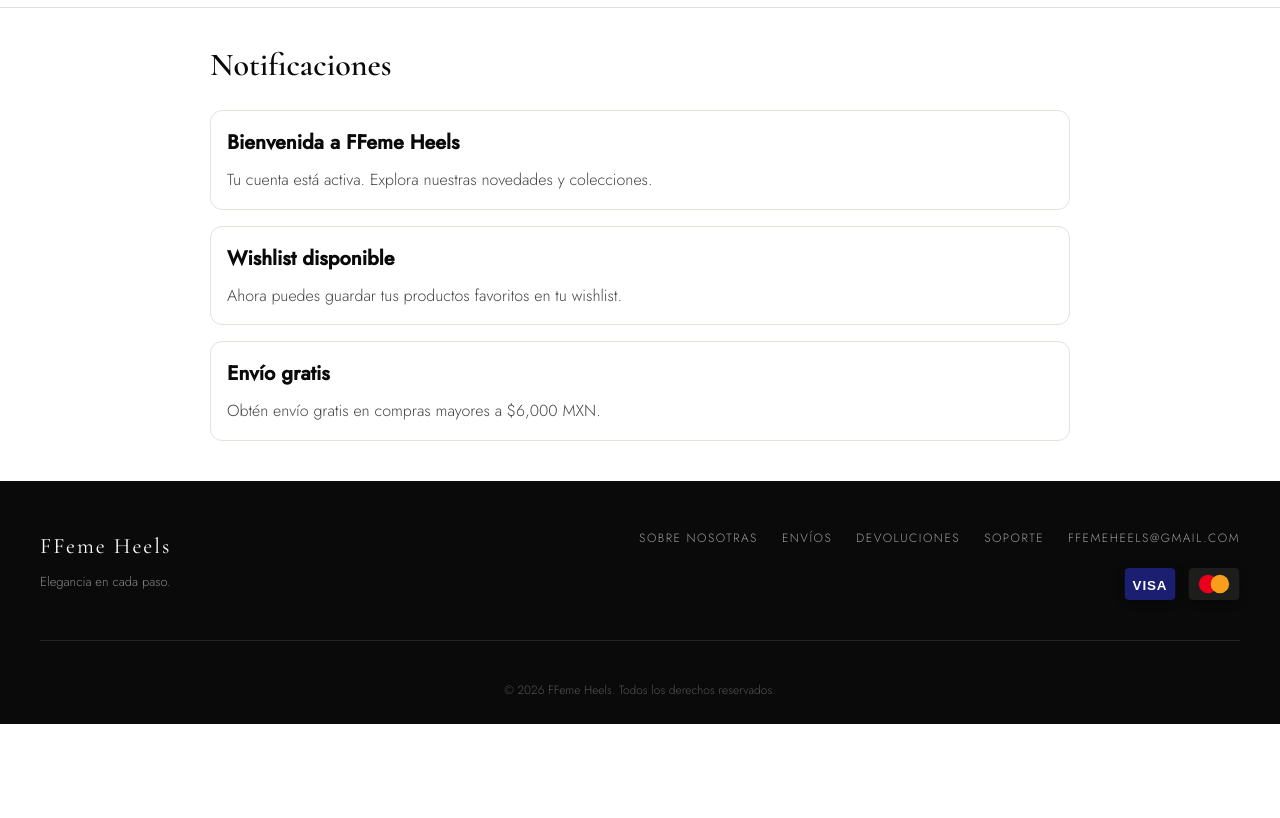
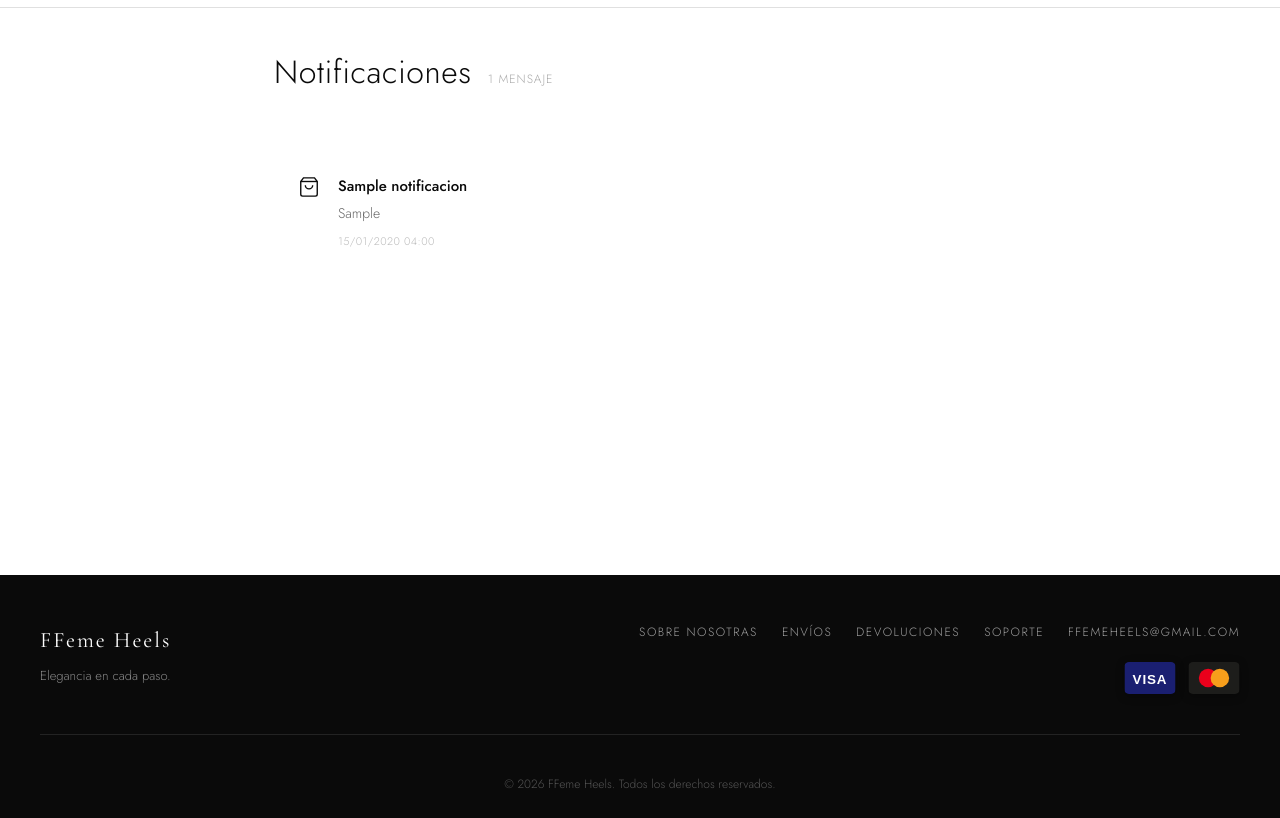
Before and after one commit to karl555-ops/ffeme-heels, a Django app: page /notificaciones/ in a window 1280 px wide. Shown: the part 71-889 px from the top of the page. Before the commit the page ends 795 px from the top, so only its background shows below. Run offline with Django 5.2, Linux system fonts and the light colour scheme; a user stored in the database is signed in; tables that the repository leaves empty hold one stand-in row (values such as "Sample post").

Commit message:
Notificaciones reales: modelo, auto-crear al pedir, rediseño página
Co-Authored-By: Claude Sonnet 4.6 <noreply@anthropic.com>

```diff
--- a/ffemeh/static/css/estilos.css
+++ b/ffemeh/static/css/estilos.css
@@ -1582,6 +1582,108 @@ a { color: inherit; text-decoration: none; }
     font-weight: 500;
     text-decoration: underline;
 }
+
+/* =========================================
+   PÁGINA: NOTIFICACIONES
+   ========================================= */
+.notif-main {
+    max-width: 780px;
+    margin: 0 auto;
+    padding: 48px 24px 64px;
+    min-height: calc(100vh - 64px - 200px);
+}
+
+.notif-header {
+    display: flex;
+    align-items: baseline;
+    gap: 16px;
+    margin-bottom: 36px;
+    padding-bottom: 20px;
+    border-bottom: 1px solid var(--gris-borde);
+}
+
+.notif-titulo {
+    font-family: var(--fuente-titulo);
+    font-size: 2rem;
+    font-weight: 300;
+    margin: 0;
+    letter-spacing: 0.02em;
+}
+
+.notif-count {
+    font-size: 12px;
+    letter-spacing: 0.08em;
+    text-transform: uppercase;
+    color: #aaa;
+}
+
+.notif-lista {
+    display: flex;
+    flex-direction: column;
+    gap: 14px;
+}
+
+.notif-card {
+    display: flex;
+    gap: 18px;
+    align-items: flex-start;
+    border: 1px solid var(--gris-borde);
+    border-radius: 10px;
+    padding: 20px 24px;
+    background: #fff;
+    border-left-width: 3px;
+}
+
+.notif-tipo--pedido { border-left-color: var(--negro); }
+.notif-tipo--promo  { border-left-color: #c9a96e; }
+.notif-tipo--info   { border-left-color: #b0b0b0; }
+
+.notif-icono {
+    flex-shrink: 0;
+    color: #888;
+    margin-top: 2px;
+}
+.notif-tipo--pedido .notif-icono { color: var(--negro); }
+.notif-tipo--promo  .notif-icono { color: #c9a96e; }
+
+.notif-cuerpo {
+    flex: 1;
+    display: flex;
+    flex-direction: column;
+    gap: 4px;
+}
+
+.notif-card-titulo {
+    font-size: 15px;
+    font-weight: 500;
+    color: var(--negro);
+    margin: 0;
+}
+
+.notif-card-mensaje {
+    font-size: 14px;
+    color: #666;
+    line-height: 1.6;
+    margin: 0;
+}
+
+.notif-fecha {
+    font-size: 11px;
+    color: #bbb;
+    letter-spacing: 0.04em;
+    margin-top: 4px;
+}
+
+.notif-vacia {
+    text-align: center;
+    padding: 60px 20px;
+    color: #bbb;
+    display: flex;
+    flex-direction: column;
+    align-items: center;
+    gap: 16px;
+}
+.notif-vacia p { font-size: 15px; color: #999; }
 
 /* =========================================
    PÁGINA: PERFIL
--- a/ffemeh/templates/notificaciones.html
+++ b/ffemeh/templates/notificaciones.html
@@ -4,7 +4,7 @@
 <head>
     <meta charset="UTF-8">
     <meta name="viewport" content="width=device-width, initial-scale=1.0">
-    <title>Notificaciones | FFeme Heels</title>
+    <title>Notificaciones — FFeme Heels</title>
     <link rel="stylesheet" href="{% static 'css/estilos.css' %}">
     <link rel="preconnect" href="https://fonts.googleapis.com">
     <link href="https://fonts.googleapis.com/css2?family=Cormorant+Garamond:ital,wght@0,300;0,400;0,600;1,300;1,400&family=Jost:wght@300;400;500&display=swap" rel="stylesheet">
@@ -52,20 +52,52 @@
     </div>
 </header>
 
-<main style="max-width: 900px; margin: 40px auto; padding: 0 20px;">
-    <h1 style="font-family: 'Cormorant Garamond', serif; margin-bottom: 20px;">Notificaciones</h1>
+<main class="notif-main">
+    <div class="notif-header">
+        <h1 class="notif-titulo">Notificaciones</h1>
+        <span class="notif-count">{{ notificaciones|length }} mensaje{{ notificaciones|length|pluralize }}</span>
+    </div>
 
     {% if notificaciones %}
-        <div style="display: grid; gap: 16px;">
+        <div class="notif-lista">
             {% for n in notificaciones %}
-                <article style="border: 1px solid #e7e1db; border-radius: 12px; padding: 16px; background: #fff;">
-                    <h2 style="margin: 0 0 8px 0; font-size: 1.25rem;">{{ n.titulo }}</h2>
-                    <p style="margin: 0; color: #444;">{{ n.mensaje }}</p>
-                </article>
+            <article class="notif-card notif-tipo--{{ n.tipo }}">
+                <div class="notif-icono">
+                    {% if n.tipo == "pedido" %}
+                    <svg viewBox="0 0 24 24" fill="none" stroke="currentColor" stroke-width="1.5" width="22" height="22">
+                        <path d="M6 2 3 6v14a2 2 0 0 0 2 2h14a2 2 0 0 0 2-2V6l-3-4z"/>
+                        <line x1="3" y1="6" x2="21" y2="6"/>
+                        <path d="M16 10a4 4 0 0 1-8 0"/>
+                    </svg>
+                    {% elif n.tipo == "promo" %}
+                    <svg viewBox="0 0 24 24" fill="none" stroke="currentColor" stroke-width="1.5" width="22" height="22">
+                        <path d="M12 2l3.09 6.26L22 9.27l-5 4.87 1.18 6.88L12 17.77l-6.18 3.25L7 14.14 2 9.27l6.91-1.01L12 2z"/>
+                    </svg>
+                    {% else %}
+                    <svg viewBox="0 0 24 24" fill="none" stroke="currentColor" stroke-width="1.5" width="22" height="22">
+                        <circle cx="12" cy="12" r="10"/>
+                        <line x1="12" y1="8" x2="12" y2="12"/>
+                        <line x1="12" y1="16" x2="12.01" y2="16"/>
+                    </svg>
+                    {% endif %}
+                </div>
+                <div class="notif-cuerpo">
+                    <p class="notif-card-titulo">{{ n.titulo }}</p>
+                    <p class="notif-card-mensaje">{{ n.mensaje }}</p>
+                    <span class="notif-fecha">{{ n.creada_en|date:"d/m/Y H:i" }}</span>
+                </div>
+            </article>
             {% endfor %}
         </div>
     {% else %}
-        <p>No tienes notificaciones por ahora.</p>
+        <div class="notif-vacia">
+            <svg viewBox="0 0 24 24" fill="none" stroke="currentColor" stroke-width="1" width="52" height="52">
+                <path d="M18 8A6 6 0 0 0 6 8c0 7-3 9-3 9h18s-3-2-3-9"/>
+                <path d="M13.73 21a2 2 0 0 1-3.46 0"/>
+            </svg>
+            <p>No tienes notificaciones por ahora.</p>
+            <a href="{% url 'productos' %}" class="btn-negro">Explorar colecciones</a>
+        </div>
     {% endif %}
 </main>
 
--- a/mi_proyecto/ffame_heels/web_tienda/models.py
+++ b/mi_proyecto/ffame_heels/web_tienda/models.py
@@ -166,6 +166,35 @@ class OrdenItem(models.Model):
         return f"{self.producto_nombre} x{self.cantidad}"
 
 
+class Notificacion(models.Model):
+    TIPO_PEDIDO = "pedido"
+    TIPO_INFO = "info"
+    TIPO_PROMO = "promo"
+
+    TIPO_CHOICES = [
+        (TIPO_PEDIDO, "Pedido"),
+        (TIPO_INFO, "Información"),
+        (TIPO_PROMO, "Promoción"),
+    ]
+
+    usuario = models.ForeignKey(
+        settings.AUTH_USER_MODEL,
+        on_delete=models.CASCADE,
+        related_name="notificaciones",
+    )
+    titulo = models.CharField(max_length=200)
+    mensaje = models.TextField()
+    tipo = models.CharField(max_length=20, choices=TIPO_CHOICES, default=TIPO_INFO)
+    leida = models.BooleanField(default=False)
+    creada_en = models.DateTimeField(auto_now_add=True)
+
+    class Meta:
+        ordering = ["-creada_en"]
+
+    def __str__(self):
+        return f"{self.titulo} → {self.usuario.username}"
+
+
 class PerfilUsuario(models.Model):
     usuario = models.OneToOneField(
         settings.AUTH_USER_MODEL,
--- a/mi_proyecto/ffame_heels/web_tienda/views.py
+++ b/mi_proyecto/ffame_heels/web_tienda/views.py
@@ -9,7 +9,7 @@ from django.http import Http404, JsonResponse
 from django.shortcuts import get_object_or_404, redirect, render
 
 from .forms import LoginForm, RegistroForm
-from .models import Categoria, DireccionEnvio, Factura, Orden, OrdenItem, PagoTarjeta, PerfilUsuario, Producto
+from .models import Categoria, DireccionEnvio, Factura, Notificacion, Orden, OrdenItem, PagoTarjeta, PerfilUsuario, Producto
 
 
 User = get_user_model()
@@ -497,31 +497,12 @@ def soporte(request):
 
 @login_required(login_url="login")
 def notificaciones(request):
-    notificaciones_data = [
-        {
-            "titulo": "Bienvenida a FFeme Heels",
-            "mensaje": "Tu cuenta está activa. Explora nuestras novedades y colecciones.",
-            "tipo": "info",
-        },
-        {
-            "titulo": "Wishlist disponible",
-            "mensaje": "Ahora puedes guardar tus productos favoritos en tu wishlist.",
-            "tipo": "wishlist",
-        },
-        {
-            "titulo": "Envío gratis",
-            "mensaje": "Obtén envío gratis en compras mayores a $6,000 MXN.",
-            "tipo": "promo",
-        },
-    ]
-    return render(
-        request,
-        "notificaciones.html",
-        {
-            "notificaciones": notificaciones_data,
-            "carrito_count": _carrito_items_y_totales(request)["carrito_count"],
-        },
-    )
+    notifs = Notificacion.objects.filter(usuario=request.user)
+    notifs.update(leida=True)
+    return render(request, "notificaciones.html", {
+        "notificaciones": notifs,
+        "carrito_count": _carrito_items_y_totales(request)["carrito_count"],
+    })
 
 
 def carrito(request):
@@ -693,6 +674,17 @@ def checkout_envio_pago(request):
                 rfc=rfc,
             )
 
+            if request.user.is_authenticated:
+                Notificacion.objects.create(
+                    usuario=request.user,
+                    titulo="Pedido confirmado ✓",
+                    mensaje=(
+                        f"Tu pedido #{orden.id} por ${orden.total} MXN ha sido confirmado "
+                        f"y está siendo procesado. Folio de factura: {folio}."
+                    ),
+                    tipo=Notificacion.TIPO_PEDIDO,
+                )
+
             _guardar_carrito_sesion(request, {})
             messages.success(request, "Pedido confirmado. Tu factura se generó correctamente.")
             return redirect("factura_detalle", orden_id=orden.id)
```
Also changed, not shown: mi_proyecto/ffame_heels/web_tienda/admin.py (+8 -1 lines), mi_proyecto/ffame_heels/web_tienda/migrations/0005_notificacion.py (added).
